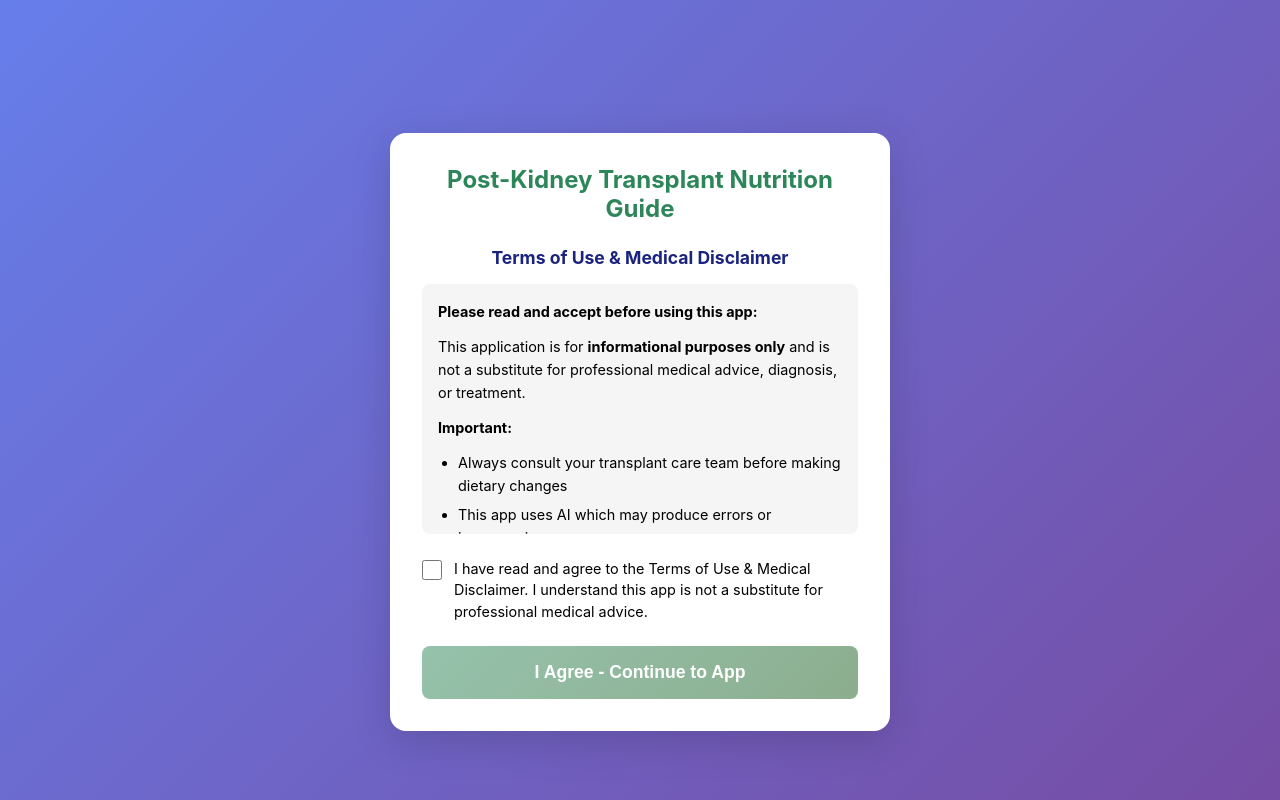
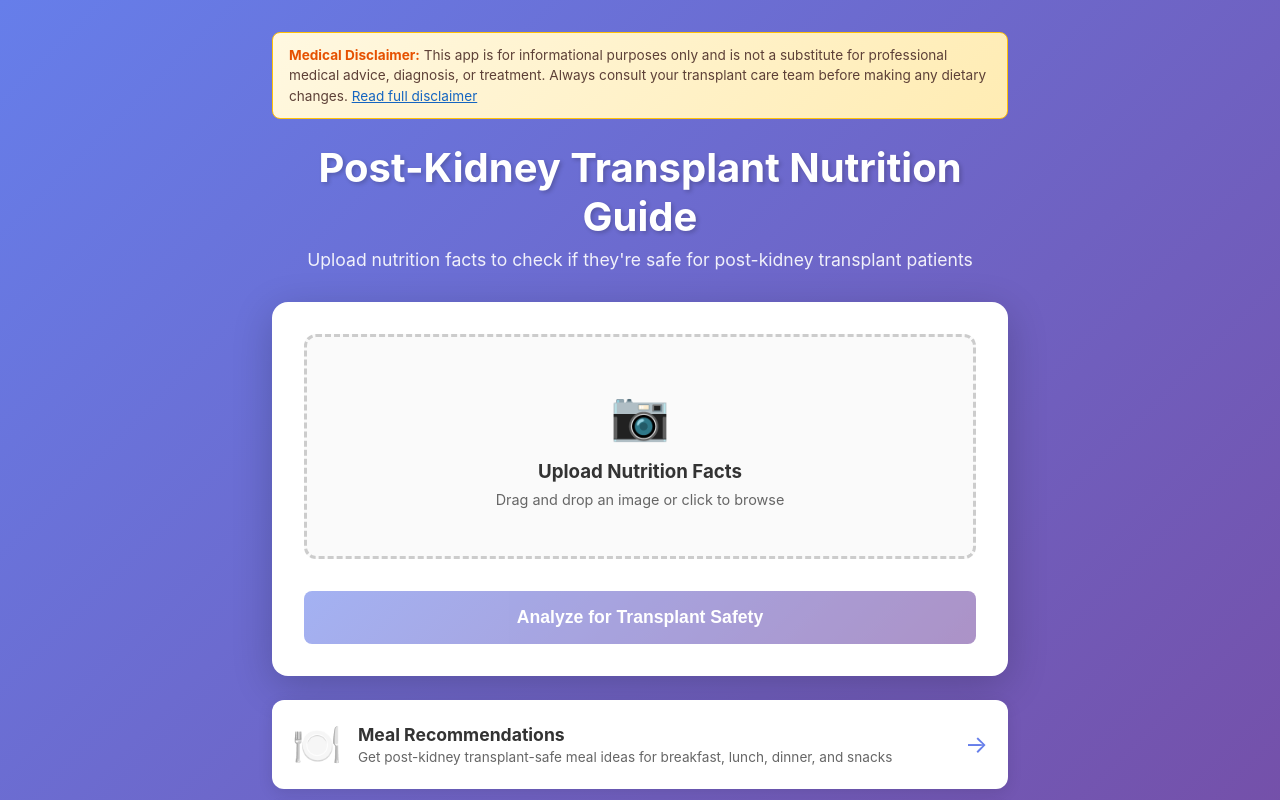
Before and after one commit to ajaurel31-cmyk/Architech-repo, a Next.js app: page / in a window 1280 px wide. Shown: the top 800 px of the page. Built offline with nearby package versions, Linux system fonts and the light colour scheme.

Commit message:
fix: Remove consent modal, keep disclaimer banners and page
- Remove "I Agree" consent modal on first visit
- Keep disclaimer banners on all pages
- Keep full Terms of Use & Disclaimer page at /disclaimer
- Keep footer with legal links

https://claude.ai/code/session_01Dd7Y3Qbzvm27zLrRZk1bxY

```diff
--- a/app/page.tsx
+++ b/app/page.tsx
@@ -19,8 +19,6 @@ export default function Home() {
     }
   }, [])
 
-  const [hasConsented, setHasConsented] = useState<boolean | null>(null)
-  const [consentChecked, setConsentChecked] = useState(false)
   const [image, setImage] = useState<string | null>(null)
   const [fileName, setFileName] = useState<string>('')
   const [isDragging, setIsDragging] = useState(false)
@@ -28,20 +26,6 @@ export default function Home() {
   const [result, setResult] = useState<AnalysisResult | null>(null)
   const [error, setError] = useState<string | null>(null)
   const fileInputRef = useRef<HTMLInputElement>(null)
-
-  // Check for existing consent on mount
-  useEffect(() => {
-    const consent = localStorage.getItem('userConsent')
-    setHasConsented(consent === 'true')
-  }, [])
-
-  const handleConsent = () => {
-    if (consentChecked) {
-      localStorage.setItem('userConsent', 'true')
-      localStorage.setItem('consentDate', new Date().toISOString())
-      setHasConsented(true)
-    }
-  }
 
   const handleFile = (file: File) => {
     if (!file.type.startsWith('image/')) {
@@ -117,64 +101,6 @@ export default function Home() {
     if (fileInputRef.current) {
       fileInputRef.current.value = ''
     }
-  }
-
-  // Show loading state while checking consent
-  if (hasConsented === null) {
-    return (
-      <main className="container">
-        <div className="loading-consent">Loading...</div>
-      </main>
-    )
-  }
-
-  // Show consent modal if user hasn't agreed yet
-  if (!hasConsented) {
-    return (
-      <main className="container">
-        <div className="consent-modal-overlay">
-          <div className="consent-modal">
-            <h1>Post-Kidney Transplant Nutrition Guide</h1>
-            <div className="consent-content">
-              <h2>Terms of Use &amp; Medical Disclaimer</h2>
-              <div className="consent-scroll">
-                <p><strong>Please read and accept before using this app:</strong></p>
-
-                <p>This application is for <strong>informational purposes only</strong> and is not a substitute for professional medical advice, diagnosis, or treatment.</p>
-
-                <p><strong>Important:</strong></p>
-                <ul>
-                  <li>Always consult your transplant care team before making dietary changes</li>
-                  <li>This app uses AI which may produce errors or inaccuracies</li>
-                  <li>Medication reminders are a convenience tool only - maintain backup systems</li>
-                  <li>Missing immunosuppressants can cause organ rejection</li>
-                  <li>Every transplant patient is unique - your needs may differ</li>
-                </ul>
-
-                <p>By using this app, you acknowledge that you have read and agree to our full <Link href="/disclaimer" target="_blank">Terms of Use &amp; Medical Disclaimer</Link>, including the limitation of liability.</p>
-              </div>
-
-              <label className="consent-checkbox">
-                <input
-                  type="checkbox"
-                  checked={consentChecked}
-                  onChange={(e) => setConsentChecked(e.target.checked)}
-                />
-                <span>I have read and agree to the Terms of Use &amp; Medical Disclaimer. I understand this app is not a substitute for professional medical advice.</span>
-              </label>
-
-              <button
-                className="consent-btn"
-                onClick={handleConsent}
-                disabled={!consentChecked}
-              >
-                I Agree - Continue to App
-              </button>
-            </div>
-          </div>
-        </div>
-      </main>
-    )
   }
 
   return (
```
